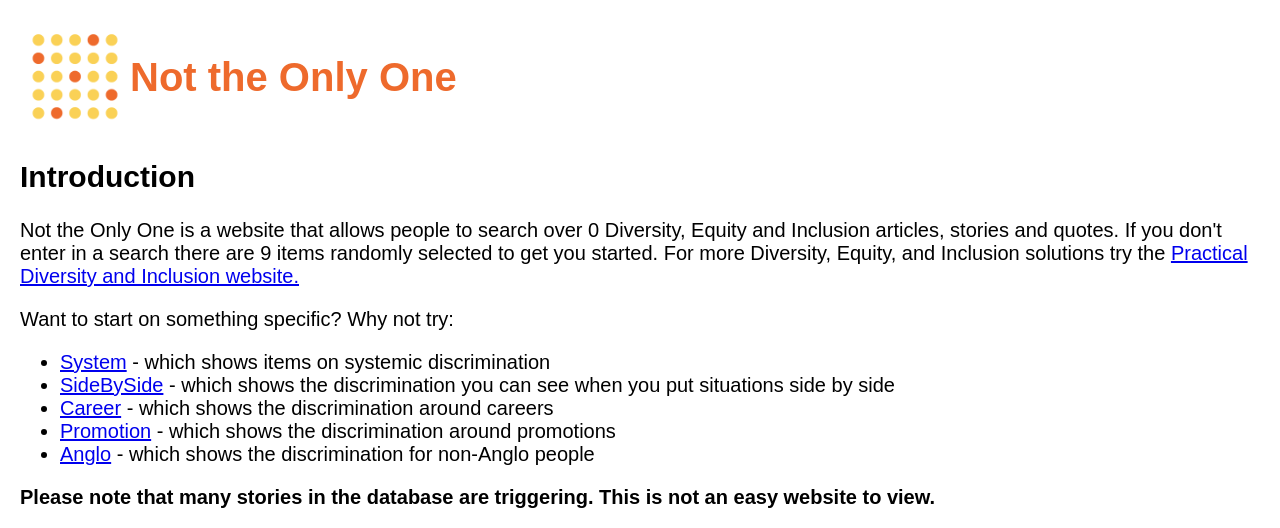
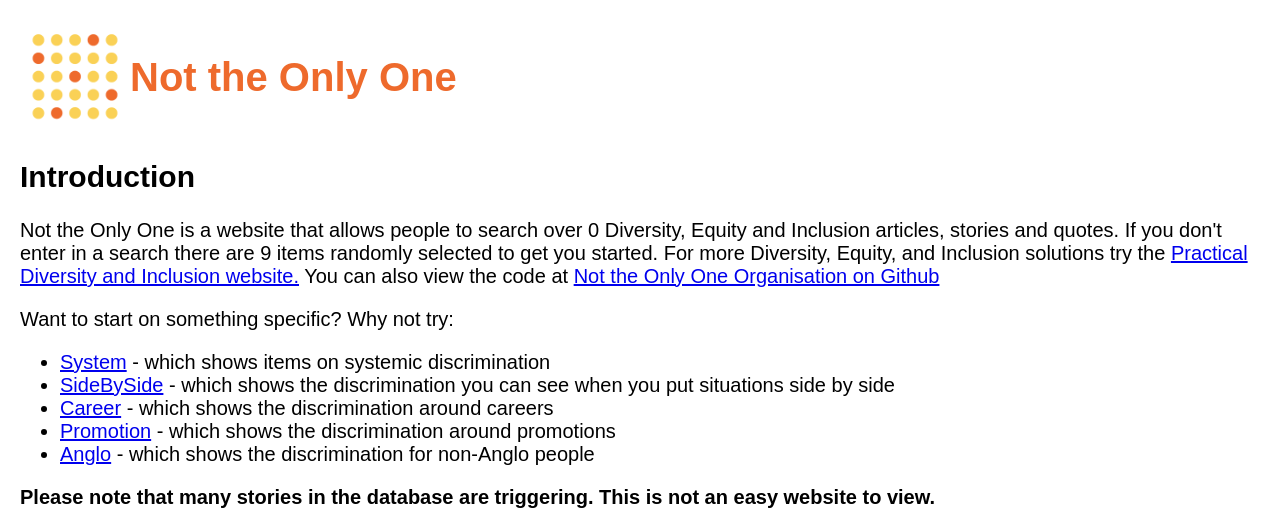
Before and after one commit to NotTheOnlyOne/ntoo_simple, a Flask app: page / in a window 1280 px wide. Shown: the top 528 px of the page. Run offline with Flask 3, Linux system fonts and the light colour scheme; data that the repository does not hold is empty.

Commit message:
Adding link to github

```diff
--- a/templates/index.html
+++ b/templates/index.html
@@ -144,7 +144,7 @@
     <h1><a href="/">Not the Only One</a></h1>
 
     <h2 id="introduction" >Introduction</h2>
-    <div class="introduction">Not the Only One is a website that allows people to search over {{ "{:,}".format(total_count - (total_count % 100)) }} Diversity, Equity and Inclusion articles, stories and quotes. If you don't enter in a search there are 9 items randomly selected to get you started. For more Diversity, Equity, and Inclusion solutions try the <a href="https://www.practicaldiversity.org/">Practical Diversity and Inclusion website.</a></div>
+    <div class="introduction">Not the Only One is a website that allows people to search over {{ "{:,}".format(total_count - (total_count % 100)) }} Diversity, Equity and Inclusion articles, stories and quotes. If you don't enter in a search there are 9 items randomly selected to get you started. For more Diversity, Equity, and Inclusion solutions try the <a href="https://www.practicaldiversity.org/">Practical Diversity and Inclusion website.</a> You can also view the code at <a href="https://github.com/NotTheOnlyOne/ntoo_simple">Not the Only One Organisation on Github</a></div>
     <div>Want to start on something specific? Why not try:
          <ul>
             <li><a href="?search_query=system">System</a> - which shows items on systemic discrimination</li>
```
